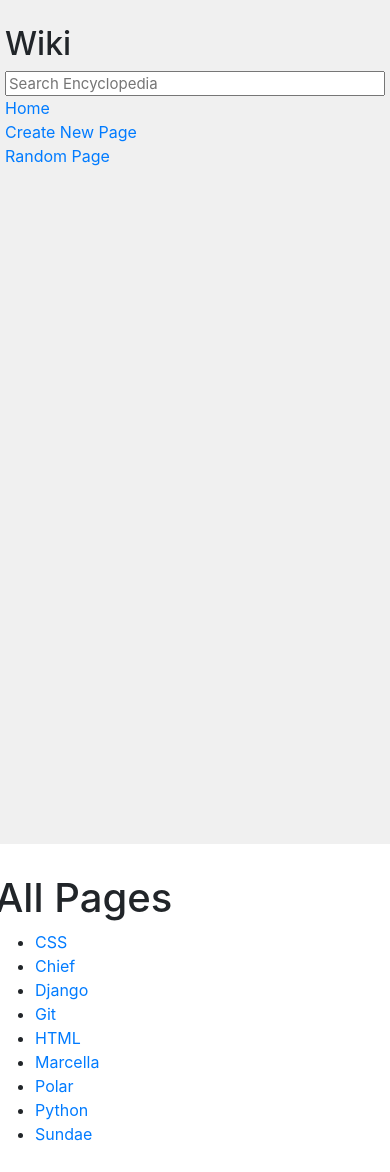
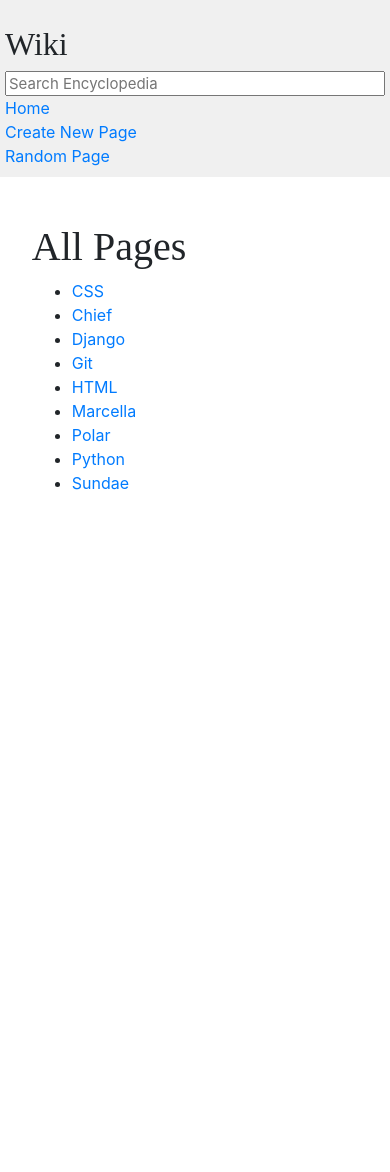
Before and after one commit to edxorbust/wikipediaClone, a Django app: page / in a window 390 px wide. After the commit the page ends 490 px from the top, so only its background shows below. Run offline with Django 3.2, Linux system fonts and the light colour scheme; some libraries are stand-ins or nearby versions.

Commit message:
fix responsive

```diff
--- a/encyclopedia/static/encyclopedia/styles.css
+++ b/encyclopedia/static/encyclopedia/styles.css
@@ -10,6 +10,7 @@
 h1 {
     margin-top: 0px;
     padding-top: 20px;
+    font-family: "Times New Roman", Times, serif;
 }
 
 textarea {
@@ -35,4 +36,29 @@
 
 .sidebar h2 {
     margin-top: 5px;
+    font-family: "Times New Roman", Times, serif;
 }
+h2{
+    font-family: "Times New Roman", Times, serif;
+}
+
+.content-middle {
+    justify-content: center;
+    text-align: left;
+    display: block;
+    padding: 3vh 5vw;
+  }
+
+@media (max-width: 430px){
+    .sidebar {
+        background-color: #f0f0f0;
+        height: 21vh;
+        padding: 20px;
+    }
+    .content-middle {
+        justify-content: center;
+        text-align: left;
+        display: block;
+        padding: 3vh 12vw;
+      }
+}
--- a/encyclopedia/templates/encyclopedia/layout.html
+++ b/encyclopedia/templates/encyclopedia/layout.html
@@ -28,7 +28,7 @@
                 {% block nav %}
                 {% endblock %}
             </div>
-            <div class="main col-lg-10 col-md-9">
+            <div class="main col-lg-10 col-md-9 content-middle">
                 {% block body %}
                 {% endblock %}
             </div>
```
